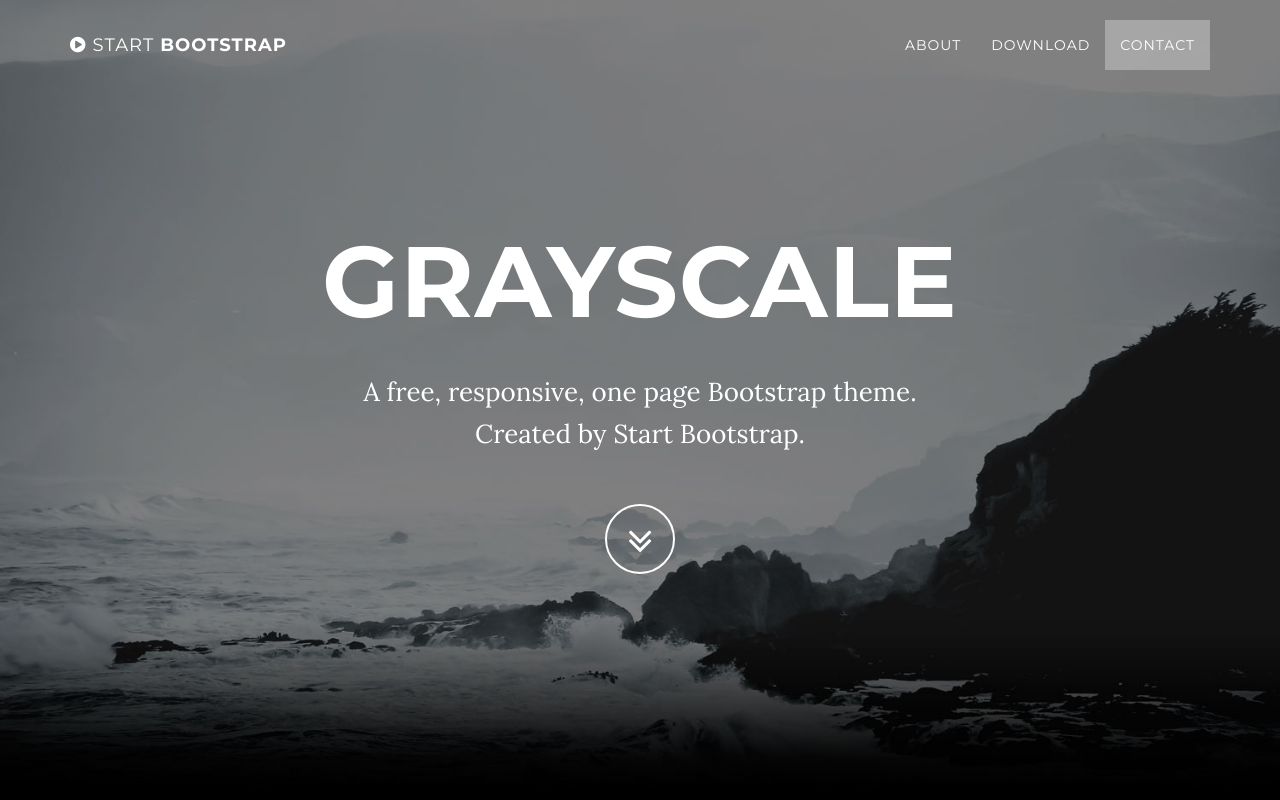
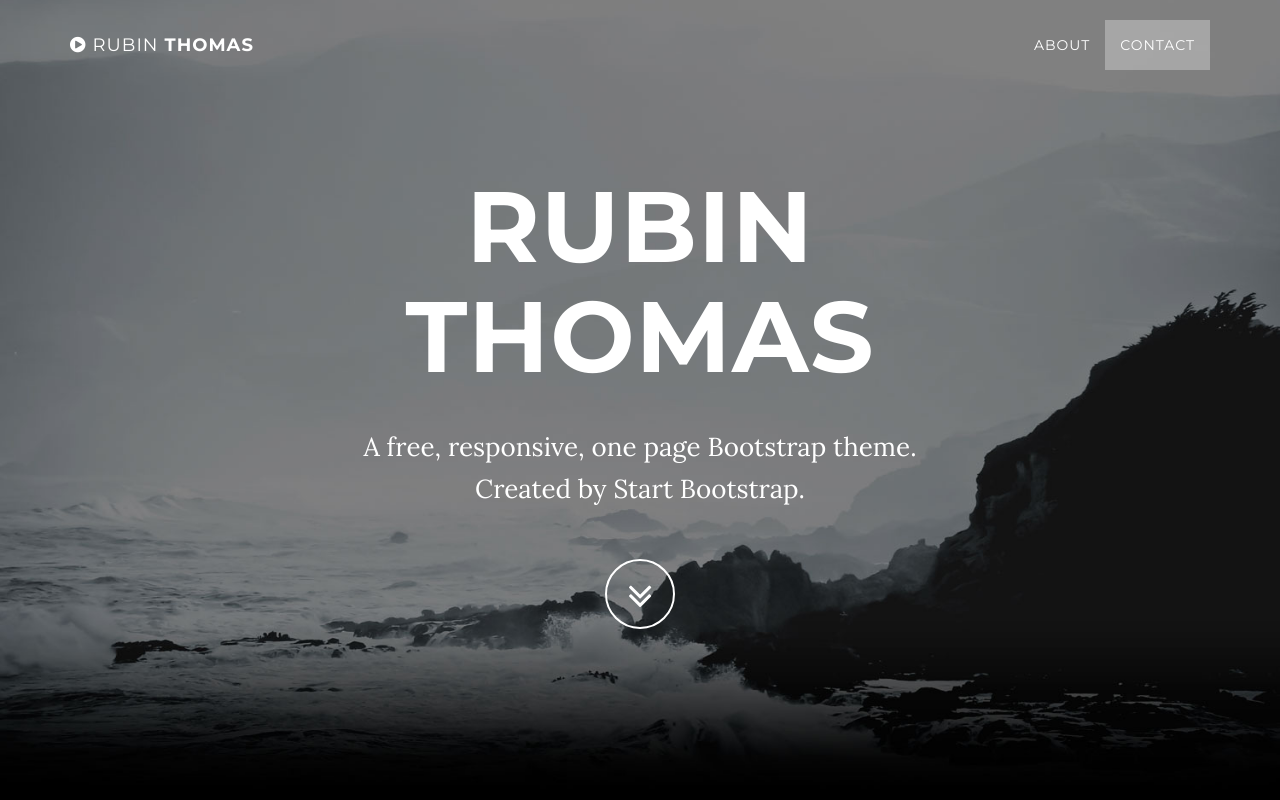
Before and after one commit to RubinThomas75/RubinThomas75.github.io, a website: page index.html in a window 1280 px wide. Shown: the top 800 px of the page. Drawn offline with nearby package versions, Linux system fonts and the light colour scheme; some packages are replaced by stand-ins of ours.

Commit message:
still testing things

```diff
--- a/index.html
+++ b/index.html
@@ -41,7 +41,7 @@
                     Menu <i class="fa fa-bars"></i>
                 </button>
                 <a class="navbar-brand page-scroll" href="#page-top">
-                    <i class="fa fa-play-circle"></i> <span class="light">Start</span> Bootstrap
+                    <i class="fa fa-play-circle"></i> <span class="light">Rubin</span> Thomas
                 </a>
             </div>
 
@@ -54,9 +54,6 @@
                     </li>
                     <li>
                         <a class="page-scroll" href="#about">About</a>
-                    </li>
-                    <li>
-                        <a class="page-scroll" href="#download">Download</a>
                     </li>
                     <li>
                         <a class="page-scroll" href="#contact">Contact</a>
@@ -74,7 +71,7 @@
             <div class="container">
                 <div class="row">
                     <div class="col-md-8 col-md-offset-2">
-                        <h1 class="brand-heading">Grayscale</h1>
+                        <h1 class="brand-heading">Rubin Thomas</h1>
                         <p class="intro-text">A free, responsive, one page Bootstrap theme.
                             <br>Created by Start Bootstrap.</p>
                         <a href="#about" class="btn btn-circle page-scroll">
```
